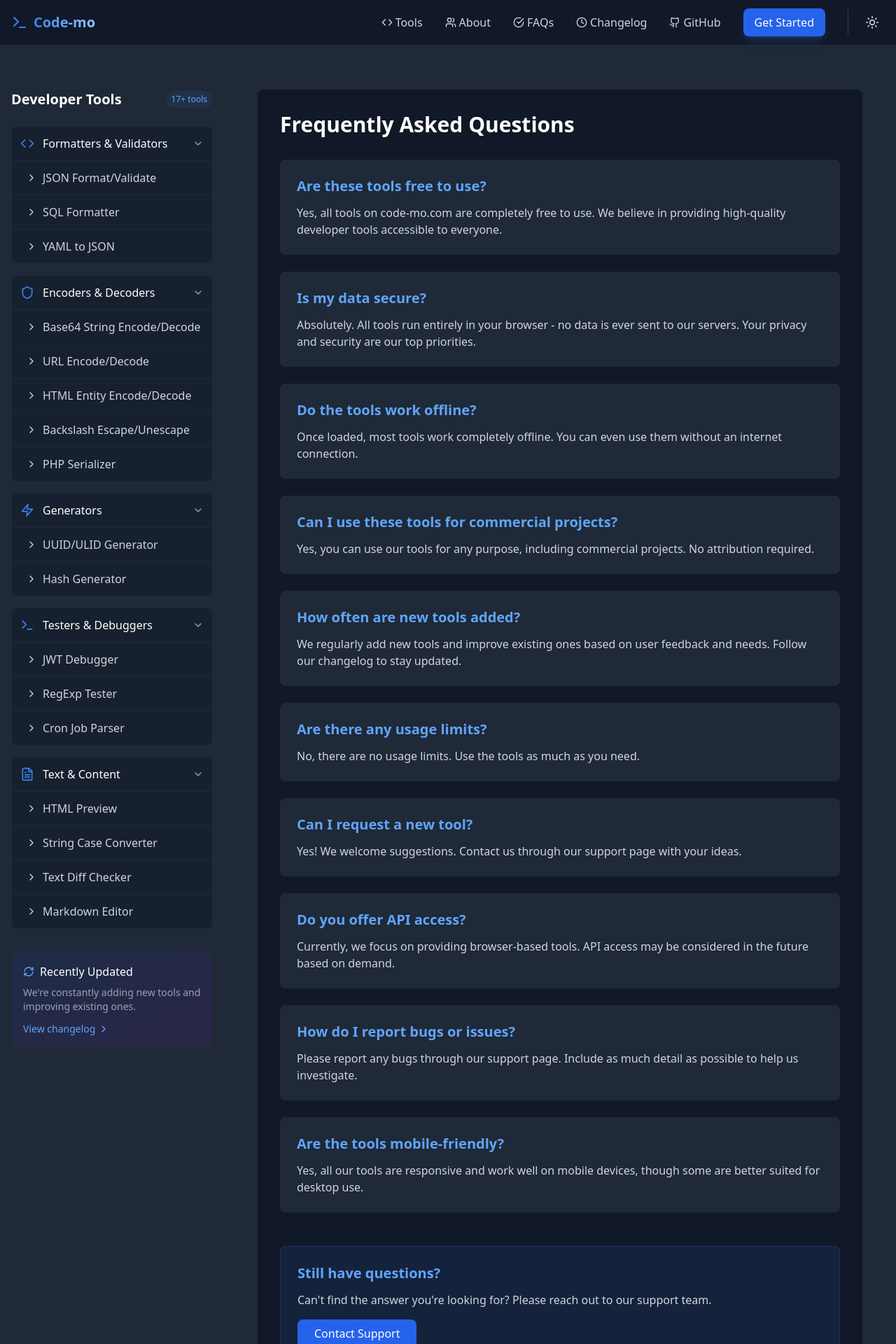
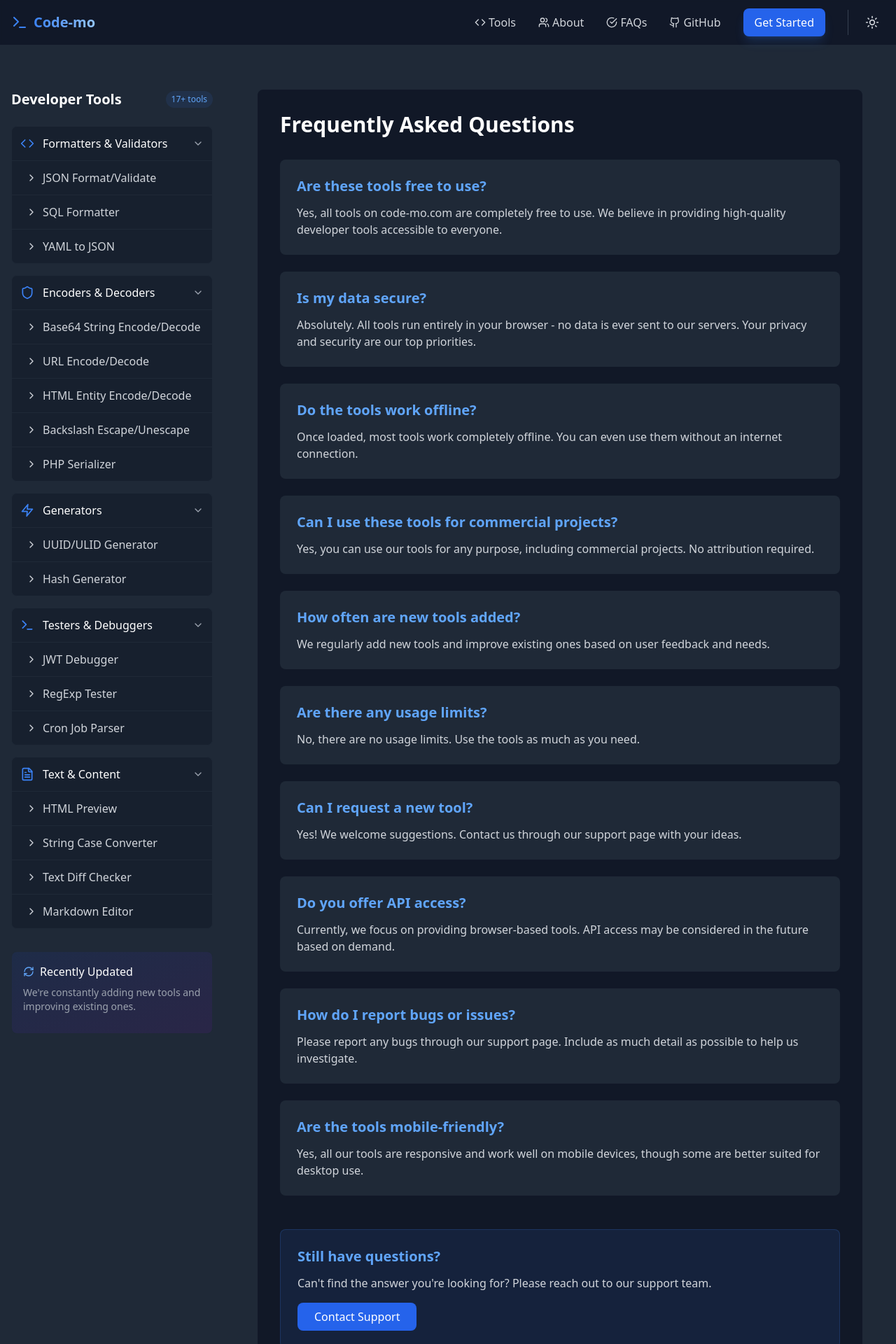
Before and after one commit to The1Sanad/code-mo, a React (Vite) app: page /faqs in a window 1280 px wide. Shown: the top 1920 px of the page at 70% size. Built offline with nearby package versions, Linux system fonts and the light colour scheme.

Commit message:
removed change log

```diff
--- a/src/components/Layout.tsx
+++ b/src/components/Layout.tsx
@@ -61,10 +61,6 @@ export default function Layout() {
                 <CheckCircle className="w-4 h-4 mr-1" />
                 <span>FAQs</span>
               </Link>
-              <Link to="/changelog" className="text-gray-300 hover:text-white transition flex items-center">
-                <Clock className="w-4 h-4 mr-1" />
-                <span>Changelog</span>
-              </Link>
               <a href="https://github.com/yourusername/code-mo" target="_blank" rel="noopener noreferrer" className="text-gray-300 hover:text-white transition flex items-center">
                 <Github className="w-4 h-4 mr-1" />
                 <span>GitHub</span>
@@ -96,7 +92,6 @@ export default function Layout() {
                 <Link to="/tools" className="block text-gray-300 hover:text-white transition py-2" onClick={() => setMobileMenuOpen(false)}>Tools</Link>
                 <Link to="/about" className="block text-gray-300 hover:text-white transition py-2" onClick={() => setMobileMenuOpen(false)}>About</Link>
                 <Link to="/faqs" className="block text-gray-300 hover:text-white transition py-2" onClick={() => setMobileMenuOpen(false)}>FAQs</Link>
-                <Link to="/changelog" className="block text-gray-300 hover:text-white transition py-2" onClick={() => setMobileMenuOpen(false)}>Changelog</Link>
                 <a href="https://github.com/yourusername/code-mo" target="_blank" rel="noopener noreferrer" className="block text-gray-300 hover:text-white transition py-2">GitHub</a>
                 <Link to="/tools" className="block bg-blue-600 hover:bg-blue-700 px-4 py-2 rounded-lg font-medium transition mt-4 text-center" onClick={() => setMobileMenuOpen(false)}>Get Started</Link>
               </div>
@@ -285,7 +280,6 @@ export default function Layout() {
                 <h3 className="font-semibold mb-4 text-lg">Resources</h3>
                 <ul className="space-y-2 text-gray-400">
                   <li><Link to="/faqs" className="hover:text-blue-400 transition">FAQs</Link></li>
-                  <li><Link to="/changelog" className="hover:text-blue-400 transition">Changelog</Link></li>
                   <li><a href="https://github.com/yourusername/code-mo" target="_blank" rel="noopener noreferrer" className="hover:text-blue-400 transition">GitHub Repository</a></li>
                   <li><Link to="/support" className="hover:text-blue-400 transition">Support</Link></li>
                 </ul>
--- a/src/components/Sidebar.tsx
+++ b/src/components/Sidebar.tsx
@@ -121,10 +121,6 @@ export default function Sidebar() {
           Recently Updated
         </h4>
         <p className="text-sm text-gray-400 mb-3">We're constantly adding new tools and improving existing ones.</p>
-        <Link to="/changelog" className="text-sm text-blue-400 hover:text-blue-300 transition flex items-center">
-          <span>View changelog</span>
-          <ChevronRight className="w-4 h-4 ml-1" />
-        </Link>
       </div>
     </div>
   );
--- a/src/pages/Faq.tsx
+++ b/src/pages/Faq.tsx
@@ -21,7 +21,7 @@ export default function Faq() {
     },
     {
       question: "How often are new tools added?",
-      answer: "We regularly add new tools and improve existing ones based on user feedback and needs. Follow our changelog to stay updated."
+      answer: "We regularly add new tools and improve existing ones based on user feedback and needs."
     },
     {
       question: "Are there any usage limits?",
```
